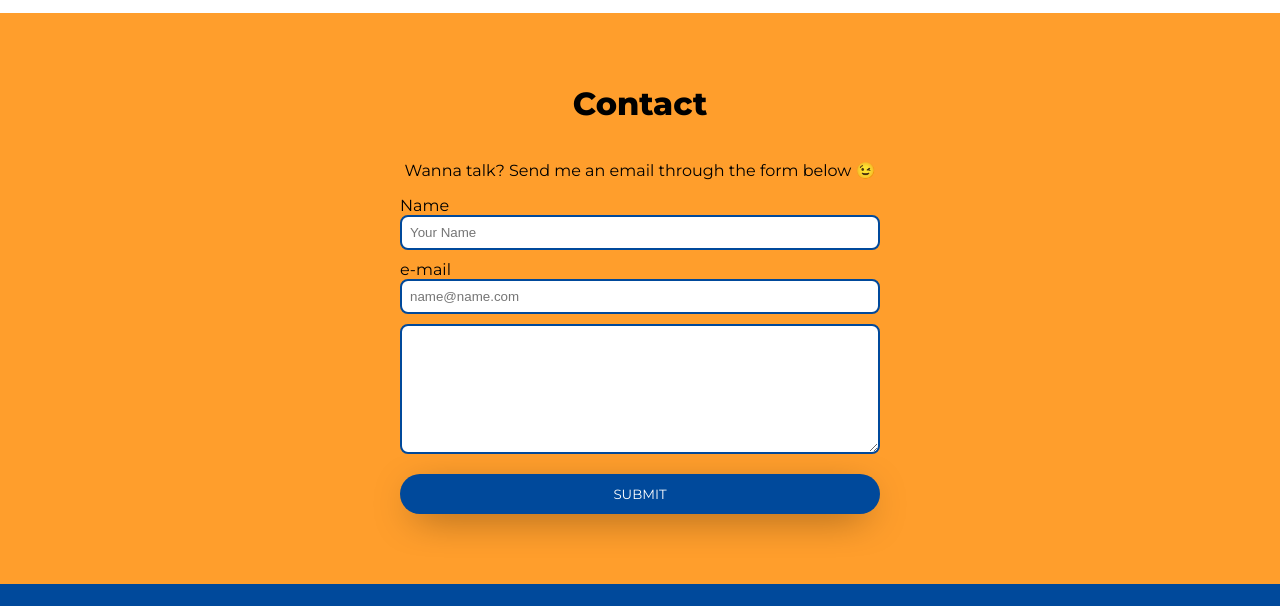
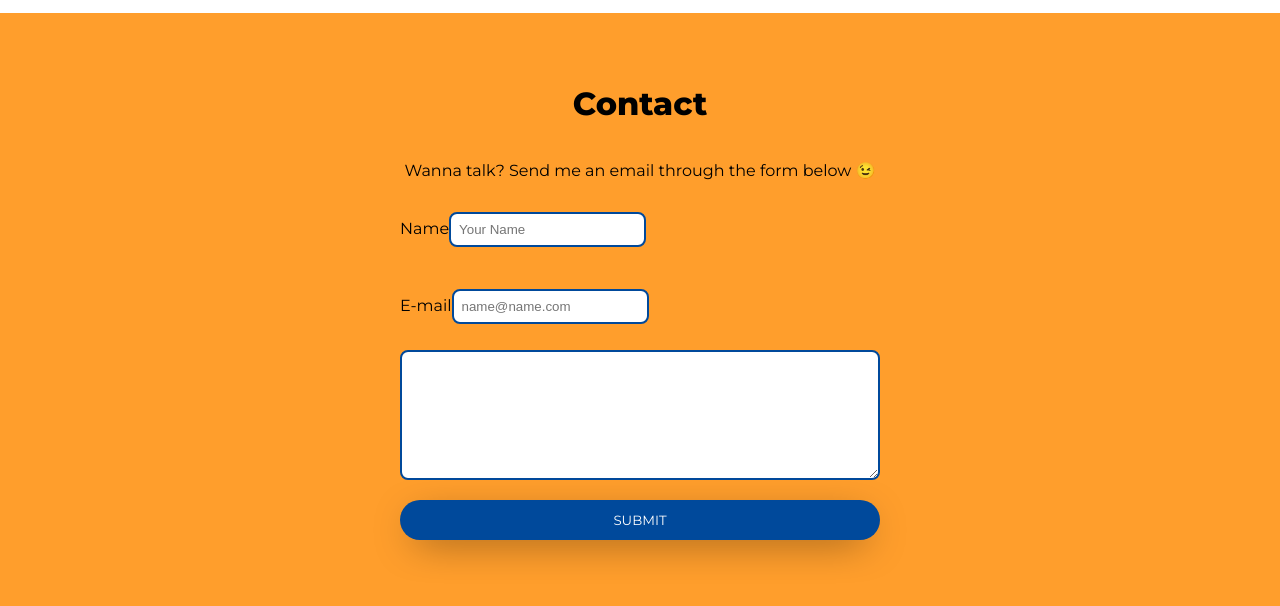
Before and after one commit to axon7/NEW-PORTFOLIO, a Gatsby site: page / in a window 1280 px wide. Shown: the part 3839-4445 px from the top of the page. Built offline with nearby package versions, Linux system fonts and the light colour scheme; Gatsby itself is replaced by a stand-in of ours.

Commit message:
fix form 3

```diff
--- a/src/components/Contact.js
+++ b/src/components/Contact.js
@@ -76,10 +76,22 @@ const Contact = () => {
         data-netlify="true"
         data-netlify-honeypot="bot-field"
       >
-        <label>Name</label>
-        <ContactInput name="name" placeholder="Your Name" type="text" />
-        <label>e-mail</label>
-        <ContactInput name="email" placeholder="name@name.com" type="email" />
+        <p>
+          <label>
+            Name
+            <ContactInput name="name" placeholder="Your Name" type="text" />
+          </label>
+        </p>
+        <p>
+          <label>
+            E-mail
+            <ContactInput
+              name="email"
+              placeholder="name@name.com"
+              type="email"
+            />
+          </label>
+        </p>
         <ContactTextarea rows="8" name="message" required />
         <SubmitButton>SUBMIT</SubmitButton>{" "}
       </ContactForm>
```
